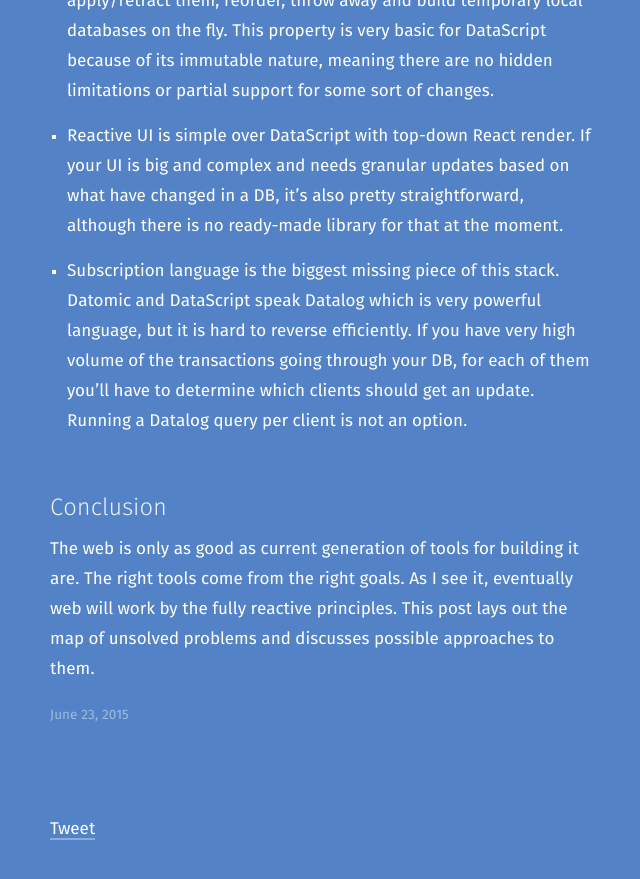
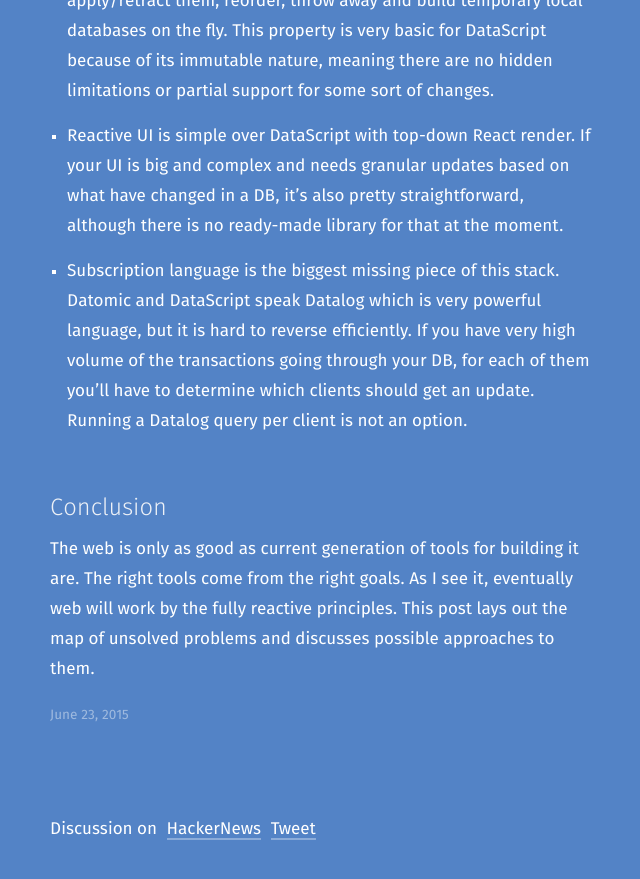
Before and after one commit to tonsky/tonsky.github.io, a Jekyll site: the page built from _posts/2015-06-23-the-web-after-tomorrow.md, in a window 1280 px wide and 900 px high, scrolled down 10005 px. Shown: the top 879 px of the window, without its empty margins (319-959 px from the left). Built offline with Jekyll 4.4.1, drawn with Linux system fonts in a browser that asks for light colours; comment, search, counter and statistics services are not loaded; some of the changed lines change nothing that is shown.

Commit message:
+hackernews link

```diff
--- a/_posts/2015-06-23-the-web-after-tomorrow.md
+++ b/_posts/2015-06-23-the-web-after-tomorrow.md
@@ -2,6 +2,7 @@
 layout: post
 title: "The Web After Tomorrow"
 category: blog
+hackernews_id: 9765780
 summary: "This post looks at what is missing from the current state-of-the-art web architectures, where they should be improved and what tools we have at hand for that."
 ---
 
```
